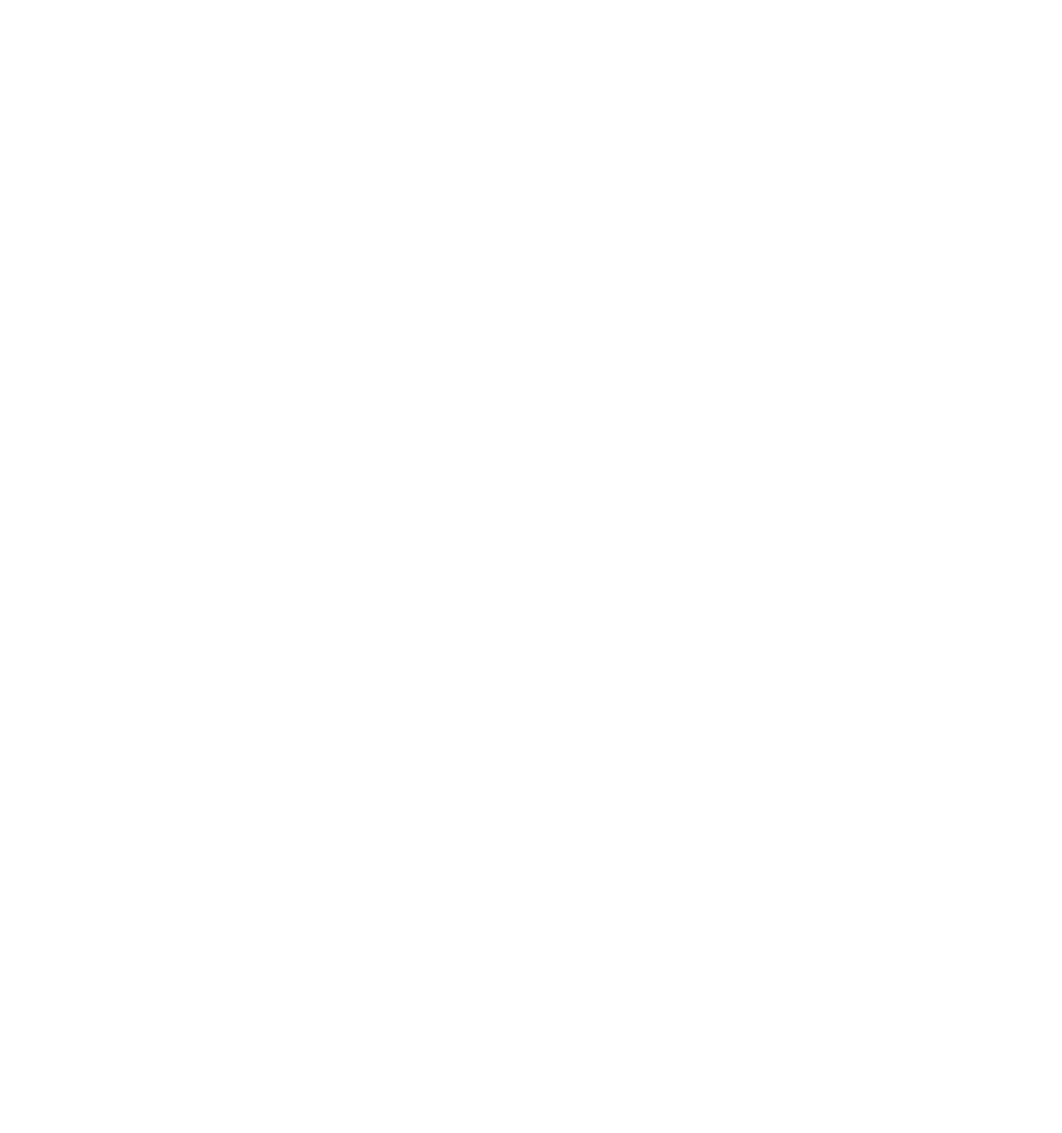
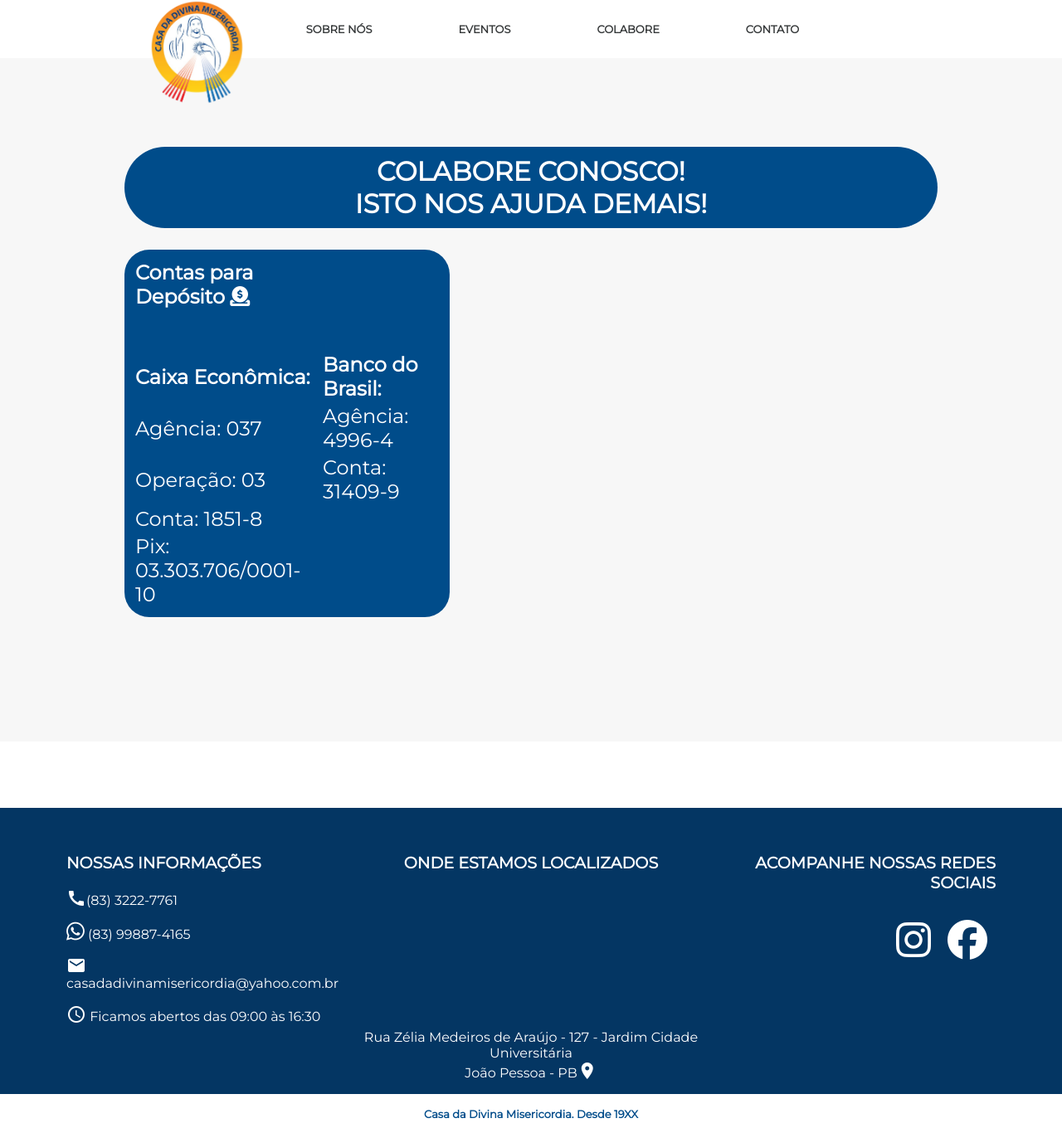
Before and after one commit to WanderlanLima/ProjetoLM, a plain HTML site: page doacao.html in a window 1280 px wide. Shown: the whole page at 83% size. Before the commit the page ends 800 px from the top, so only its background shows below. Drawn offline with Linux system fonts and the light colour scheme; grey boxes are pictures that could not be loaded.

Commit message:
Página Index Finalizada para primeira etapa(textos adicionados, segunda imagem de background colocada); Página de Doação Estruturada; Tamanho dos ícones e h1 do Footer reduzidos

```diff
--- a/doacao.html
+++ b/doacao.html
@@ -0,0 +1,115 @@
+<!DOCTYPE html>
+<html lang="pt-BR">
+
+<head>
+    <meta charset="UTF-8">
+    <meta http-equiv="X-UA-Compatible" content="IE=edge">
+    <meta name="viewport" content="width=device-width, initial-scale=1.0">
+    <title>Casa da Divina Misericordia</title>
+    <link href="https://fonts.googleapis.com/css2?family=Montserrat&display=swap" rel="stylesheet">
+    <link rel="stylesheet" href="style.css">
+    <link href="https://fonts.googleapis.com/icon?family=Material+Icons" rel="stylesheet">
+    <script src="https://kit.fontawesome.com/f5368375e7.js" crossorigin="anonymous"></script>
+
+</head>
+
+<body>
+    <header>
+        <nav class="layout-grid grid-template-areas respiro-lateral">
+            <div id="logo" class="logo-area logo">
+                <a href="index.html">
+                    <img src="img/logocdm.png" alt="Logomarca da Instituição">
+                </a>
+            </div>
+            <div class="nav-area">
+                <div class="botoes">
+                    <a class="btn" href="quemsomos.html">SOBRE NÓS</a>
+                    <a class="btn" href="eventos.html">EVENTOS</a>
+                    <a class="btn" href="doacao.html">COLABORE</a>
+                    <a class="btn" href="#contato">CONTATO</a>
+                </div>
+            </div>
+        </nav>
+    </header>
+
+    <section class="main-doacao">
+        <h1>COLABORE CONOSCO! <br>
+        ISTO NOS AJUDA DEMAIS!</h1>
+        <table id="tabela-doacao">
+            <thead>
+            <th id="contas-pra-deposito">
+                Contas para Depósito <i class="fas fa-donate"></i>
+            </th>
+            </thead>
+            <tbody>
+
+            <tr id="bancos">
+                <td>Caixa Econômica:</td>
+                <td>Banco do Brasil:</td>
+            </tr>
+
+            <tr>
+                <td>Agência: 037</td>
+                <td>Agência: 4996-4</td>
+            </tr>
+
+            <tr>
+                <td>Operação: 03</td>
+                <td>Conta: 31409-9</td>
+
+            </tr>
+
+            <tr>
+                <td>Conta: 1851-8</td>
+            </tr>
+
+            <tr>
+                <td>Pix: 03.303.706/0001-10</td>
+            </tr>
+
+            </tbody>
+
+        </table>
+
+    </section>
+
+    <footer id="contato">
+        <section class="upperfooter">
+            <section id="secaoinformacoes">
+                <h1>NOSSAS INFORMAÇÕES </h1>
+                    <p><span class="material-icons">call</span>(83) 3222-7761 </p>
+
+                    <p><i style="font-size: 25px;" class="fab fa-whatsapp"></i> (83) 99887-4165</p>
+
+                    <p><span class="material-icons">email </span>  casadadivinamisericordia@yahoo.com.br </p>
+
+                    <p><span class="material-icons">schedule</span>  Ficamos abertos das 09:00 às 16:30</p>
+            </section>
+
+            <section>
+                <h1>  ONDE ESTAMOS LOCALIZADOS </h1>
+                <iframe id="mapa"
+            src="https://www.google.com/maps/embed?pb=!1m18!1m12!1m3!1d277.7230132289601!2d-34.83253283761468!3d-7.152666594835398!2m3!1f0!2f0!3f0!3m2!1i1024!2i768!4f13.1!3m3!1m2!1s0x7acc2ee37a31f5d%3A0xab0a85d71662aaaa!2sCasa%20da%20Divina%20Miseric%C3%B3rdia!5e0!3m2!1spt-BR!2sbr!4v1616472586919!5m2!1spt-BR!2sbr"
+            width="400" height="150" style="border:0;" allowfullscreen="" loading="lazy"></iframe>
+                <p>Rua Zélia Medeiros de Araújo - 127 - Jardim Cidade Universitária <br> João Pessoa - PB<span class="material-icons">place</span></p>
+            </section>
+
+            <section class="secaoredes">
+                <h1>ACOMPANHE NOSSAS REDES SOCIAIS</h1>
+                 <section id="iconesredessociaois">
+
+                     <a href="https://www.instagram.com/casadadivina/"><i class="fab fa-instagram"></i></a>
+                     <a href="https://www.facebook.com/divinamisericordiaa"><i style="row-gap: 2em;" class="fab fa-facebook"></i></a>
+
+                 </section>
+            </section>
+
+        </section>
+    <div class="lowerfooter">
+           <p>Casa da Divina Misericordia. Desde 19XX</p>
+
+    </div>
+    </footer>
+</body>
+
+</html>
--- a/style.css
+++ b/style.css
@@ -76,28 +76,81 @@
 main {
     display: flex;
     justify-content: center;
-    align-items: center;
+    align-items:center;
     text-align: center;
     height: 100vh;
     background-image: url(../projetoLM/img/residentescdm.png);
     background-size: cover;
 }
 
-main .botao-principal {
+
+.botao-principal {
+    align-self: flex-end;
     color: #FFFFFF;
     background-color: #004C8A;
     border-radius: 100px;
-    font-size: 1.5em;
+    font-size: 1.7em;;
     padding: 20px 40px;
     text-align: center;
-    vertical-align: middle;
+    vertical-align: bottom;
     cursor: pointer;
     text-decoration: none;
 }
 
+
 main .botao-principal:hover {
     color:#004C8A;
     background-color: #FFFFFF;
+}
+
+.secao-quemsomos {
+    font-size: 1.4em;
+    display: grid;
+    justify-content: space-between;
+    grid-template-columns: repeat(2, 1fr);
+    font-family:'Segoe UI', Tahoma, Geneva, Verdana, sans-serif;
+    padding: 4em 300px;
+    color: rgb(88,89,91);
+}
+
+.secao-quemsomos h1 {
+    grid-column: 1/3;
+    text-align: left;
+    font-size: 1.7em;
+}
+
+.secao-quemsomos h2 {
+    color: rgb(163, 163, 165);
+}
+
+.secao-quemsomos p {
+    max-width: 80%;
+}
+
+.imagem-secundaria {
+
+    height: 900px;
+    background-image: linear-gradient(rgba(0, 0, 0, 1), 15%, transparent), url(../projetoLM/img/imagemcasaescura.png);
+    background-size:cover;
+    background-repeat: no-repeat;
+    font-family:'Segoe UI', Tahoma, Geneva, Verdana, sans-serif;
+    font-size: 1.4em;
+    color: #FFFFFF;
+    padding: 150px;
+}
+
+.imagem-secundaria section {
+    color:#FFFFFF;
+    display: grid;
+    grid-template-columns: repeat(2, 1fr);
+}
+
+#nossos-valores {
+    grid-area: 1/2;
+}
+
+#texto-nossos-valores {
+    grid-area: 2/2;
 }
 
 main h1 {
@@ -137,7 +190,7 @@
 }
 
 footer h1 {
-    font-size: 1.6em;
+    font-size: 1.2em;
 }
 
 
@@ -152,11 +205,15 @@
 
 #iconesredessociaois{
     display: flex;
-    justify-content: space-evenly;
+    justify-content: flex-end;
     text-align: center;
     font-size: 3em;
 
 
+}
+
+#iconesredessociaois a{
+    padding: 10px;
 }
 
 footer a, footer a:visited {
@@ -217,3 +274,59 @@
 }
 
 /* ------------------------------ */
+
+
+
+
+
+
+/*PAGINA DE DOACAO*/
+
+
+.main-doacao {
+    padding: 150px;
+    background-color: #f7f7f7;
+}
+
+.main-doacao h1 {
+    text-align: center;
+    font-size: 2em;
+    color: #FFFFFF;
+    background-color: #004C8A;;
+    border-radius: 50px;
+    padding: 10px
+}
+
+/* TABELA */
+
+.main-doacao table {
+    text-align: left;
+    font-size: 1.5em;
+    color: #FFFFFF;
+    background-color:#004C8A ;
+    border-radius: 30px;
+    padding: 10px;
+    width: 40%;
+}
+
+#bancos {
+    font-weight: bold;
+    padding-bottom: 10px;
+}
+
+#contas-pra-deposito {
+    padding-bottom: 50px;
+}
+
+.main-doacao table td {
+    width: 360px;
+}
+
+.main-doacao table td:hover {
+border-radius: 20px;
+color: #004C8A;
+background-color: #FFFFFF;
+cursor: default;
+}
+
+/* TABELA */
```
Also changed, not shown: index.html (+16 -10 lines), 1 other file.
